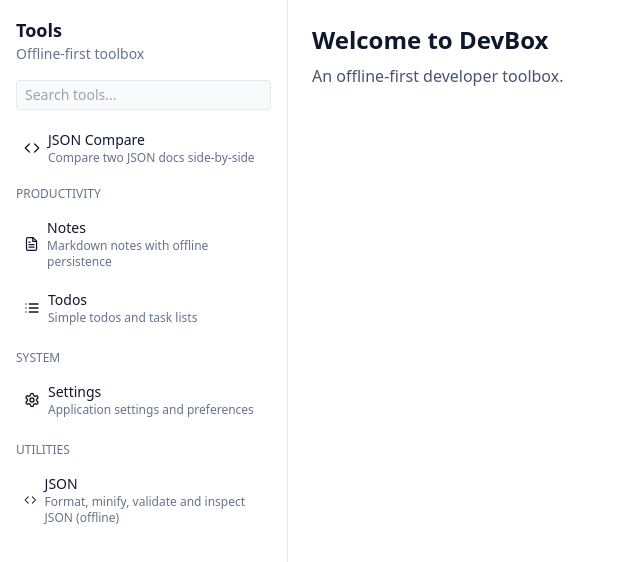
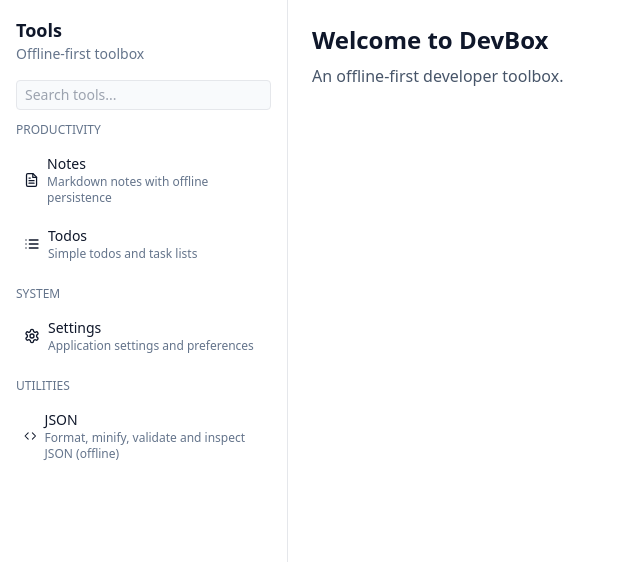
Before and after one commit to guchen-lang/sharers, a React (Vite) app: page / in a window 1280 px wide. Shown: the top 562 px of the page, without its empty margins (0-640 px from the left). Built offline with nearby package versions, Linux system fonts and the light colour scheme.

Commit message:
chore(sidebar): move JSON Compare into tools registry UI (show under Utilities) and remove static quick link

```diff
--- a/src/shared/components/Sidebar.tsx
+++ b/src/shared/components/Sidebar.tsx
@@ -2,7 +2,6 @@ import React, { useMemo, useState } from 'react';
 import { Link, useLocation } from 'react-router-dom';
 import type { ToolConfig } from '../../tools/registry';
 import { tools } from '../../tools/registry';
-import { Code } from 'lucide-react';
 
 function ToolIcon({ Icon }: { Icon: React.ComponentType<any> }) {
   return <Icon className="w-4 h-4 inline-block mr-2" />;
@@ -48,22 +47,6 @@ export default function Sidebar() {
         />
       </div>
 
-      {/* Static quick link to JSON Compare so the entry is always visible in the sidebar */}
-      <div className="mb-3">
-        <Link
-          to="/json-compare"
-          className={`flex items-center px-2 py-2 rounded hover:bg-slate-100 dark:hover:bg-slate-800 ${{
-            true: 'font-medium'
-          }[String(location.pathname === '/json-compare')]}`}
-        >
-          <ToolIcon Icon={Code} />
-          <div>
-            <div className="text-sm">JSON Compare</div>
-            <div className="text-xs text-slate-500 dark:text-slate-400">Compare two JSON docs side-by-side</div>
-          </div>
-        </Link>
-      </div>
-
       <nav aria-label="Tool list">
         {[...categories.entries()].map(([category, items]) => (
           <div key={category} className="mb-4">
```
